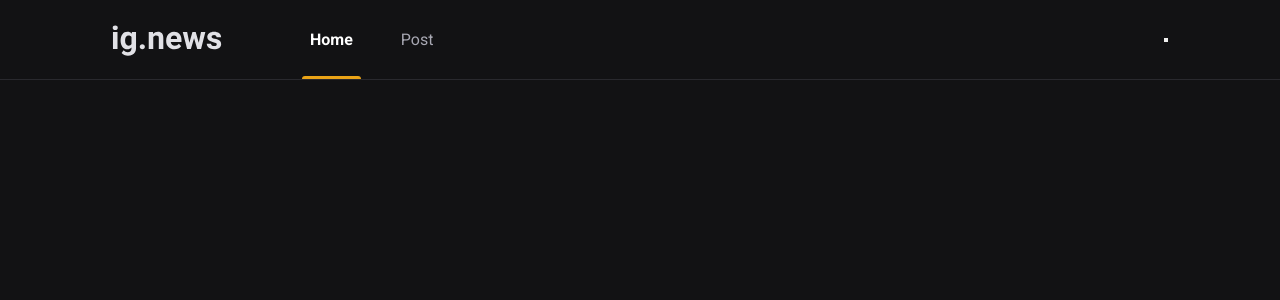
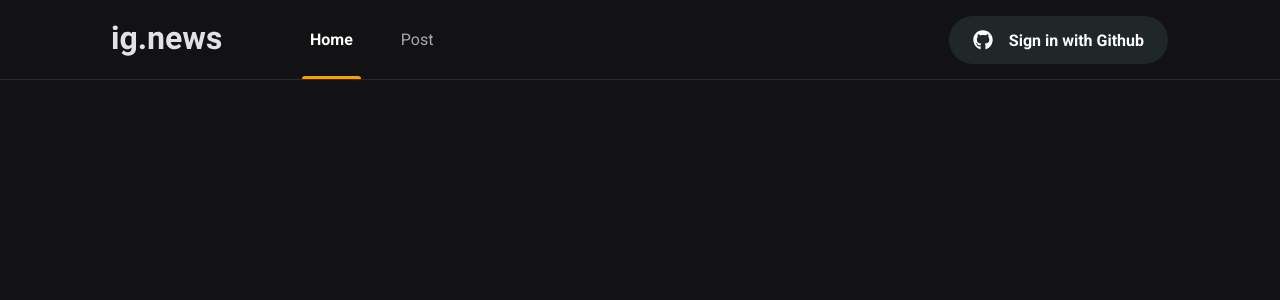
Before and after one commit to claraferreirabatista/ignews, a Next.js app: page / in a window 1280 px wide. Shown: the top 300 px of the page. Built offline with nearby package versions, Linux system fonts and the light colour scheme.

Commit message:
create-button

```diff
--- a/package.json
+++ b/package.json
@@ -12,6 +12,7 @@
     "next": "13.4.7",
     "react": "18.2.0",
     "react-dom": "18.2.0",
+    "react-icons": "^4.10.1",
     "sass": "^1.63.6"
   },
   "devDependencies": {
--- a/src/components/Header/index.tsx
+++ b/src/components/Header/index.tsx
@@ -1,4 +1,5 @@
 import styles from "./styles.module.scss";
+import { SignInButton } from '../SignInButton/index';
 
 export function Header() {
   return (
@@ -13,7 +14,7 @@
             Post
           </a>
         </nav>
-        <button className=""></button>
+        <SignInButton/>
       </div>
     </header>
   );
--- /dev/null
+++ b/src/components/SignInButton/index.tsx
@@ -0,0 +1,13 @@
+import { FaGithub } from "react-icons/fa";
+import { FiX } from "react-icons/fi";
+
+import styles from "./styles.module.scss";
+
+export function SignInButton() {
+  return (
+    <button type="button" className={styles.signInButton}>
+      <FaGithub />
+      Sign in with Github
+    </button>
+  );
+}
--- /dev/null
+++ b/src/components/SignInButton/styles.module.scss
@@ -0,0 +1,33 @@
+.signInButton {
+    height: 3rem;
+    border-radius: 3rem;
+    background: var(--gray-850);
+    border: 0;
+    padding: 0 1.5rem;
+
+    display: flex;
+    align-items: center;
+    justify-content: center;
+
+    color: var(--white);
+    font-weight: bold;
+
+    svg {
+        width: 20px;
+        height: 20px;
+    }
+
+    svg:first-child {
+        margin-right: 1rem;
+    }
+
+    svg.closeIcon {
+        margin-left: 1rem;
+    }
+
+    transition: filter 0.2s;
+
+    &:hover {
+        filter: brightness(0.8);
+    }
+}
```
Also changed, not shown: src/components/SubscribeButton/index.tsx (added), src/components/SubscribeButton/styles.module.scss (added), 1 other file (tests, documents, lock files or other folders).
